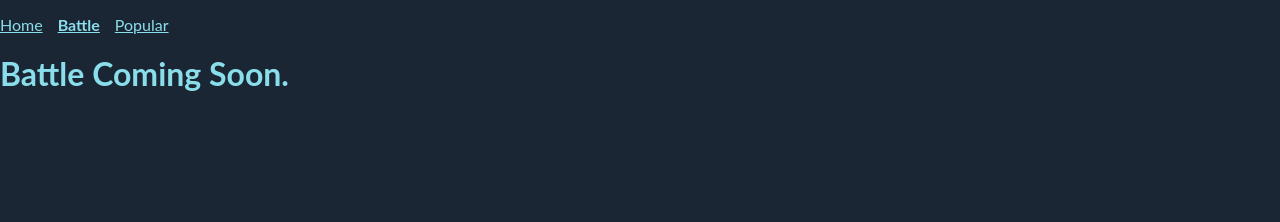
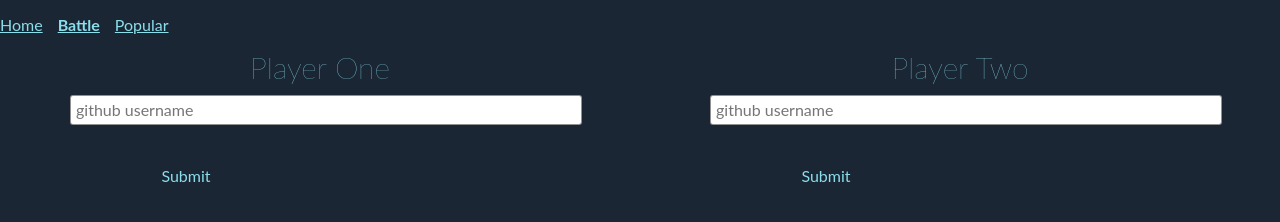
Before and after one commit to httpJunkie/rsom-client, a React app: page /battle in a window 1280 px wide. Built offline with nearby package versions, Linux system fonts and the light colour scheme.

Commit message:
Get Battle.js working with a form.
still need to add userimage and name when submitted

```diff
--- a/app/components/Battle.js
+++ b/app/components/Battle.js
@@ -1,4 +1,5 @@
 import React from 'react';
+import PropTypes from 'prop-types';
 
 class Battle extends React.Component {
   constructor(props) {
@@ -9,15 +10,74 @@ class Battle extends React.Component {
       playerOneImage: null,
       playerTwoImage: null
     }
+
+    this.handleSubmit = this.handleSubmit.bind(this);
+  }
+
+  handleSubmit(id, username) {
+    this.setState(function() {
+      var newState = {};
+      newState[id + 'Name'] = username;
+      newState[id + 'Image'] = 'https://github.com/' + username + '.png?size=200';
+      return newState;
+    });
   }
 
   render() {
+    let playerOneName = this.state.playerOneName;
+    let playerTwoName = this.state.playerTwoName;
+
     return (
-      <div className="battle-container">
-        <h1>Battle Coming Soon.</h1>
+      <div className="row">
+        {!playerOneName && <PlayerInput id='playerOne' label='Player One' onSubmit={this.handleSubmit} />}
+        {!playerTwoName && <PlayerInput id='playerTwo' label='Player Two' onSubmit={this.handleSubmit} />}
       </div>
     )
   }
 }
 
 export default Battle;
+
+class PlayerInput extends React.Component {
+  constructor(props) {
+    super(props);
+    this.state = {
+      username: ''
+    }
+    this.handleChange = this.handleChange.bind(this);
+    this.handleSubmit = this.handleSubmit.bind(this);
+  }
+
+  handleChange(event) {
+    var value = event.target.value;
+    this.setState(function() {
+      return {
+        username: value
+      }
+    })
+  }
+  handleSubmit(event) {
+    event.preventDefault();
+    this.props.onSubmit(this.props.id, this.state.username);
+  }
+
+  render() {
+    return (
+      <form className='column' onSubmit={this.handleSubmit}>
+        <label className='header' htmlFor='username'>
+          {this.props.label}
+        </label>
+        <input id='username' placeholder='github username' type="text" autoComplete='off' value={this.state.username} onChange={this.handleChange} />
+        <button className='button' type='submit' disabled={!this.state.username}>
+          Submit
+        </button>
+      </form>
+    )
+  }
+}
+
+PlayerInput.propTypes = {
+  id: PropTypes.string.isRequired,
+  label: PropTypes.string.isRequired,
+  onSubmit: PropTypes.func.isRequired
+}
--- a/app/index.css
+++ b/app/index.css
@@ -112,3 +112,36 @@ li {
  color: white;
  text-align: center;
 }
+
+.row {
+  display: flex;
+  flex-direction: row;
+  justify-content: space-around;
+}
+.column {
+  display: flex;
+  flex-direction: column;
+  width: 500px;
+  justify-content: center;
+}
+
+.column input {
+  border-radius: 3px;
+  margin: 10px 0;
+  padding: 5px;
+  border: 1px solid rgba(0,0,0, 0.43);
+  font-size: 16px;
+  width: 100%;
+}
+
+.column label {
+  text-align: center;
+  font-size: 30px;
+  font-weight: 200;
+}
+
+.header {
+  text-align: center;
+  font-size: 30px;
+  font-weight: 200;
+}
```
